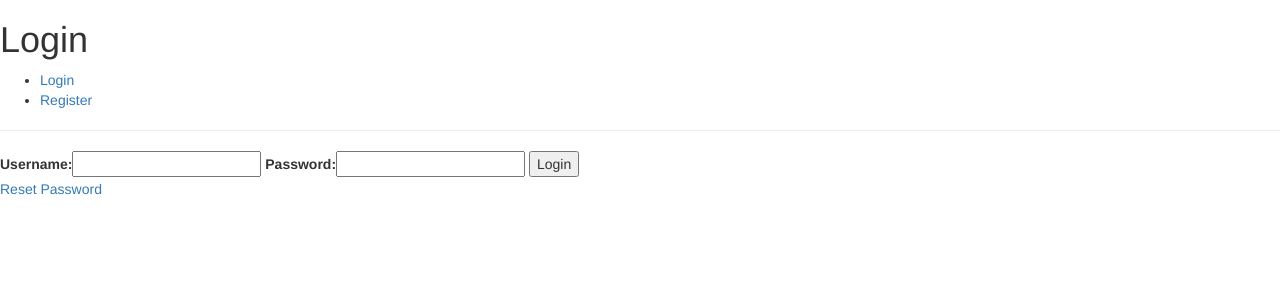
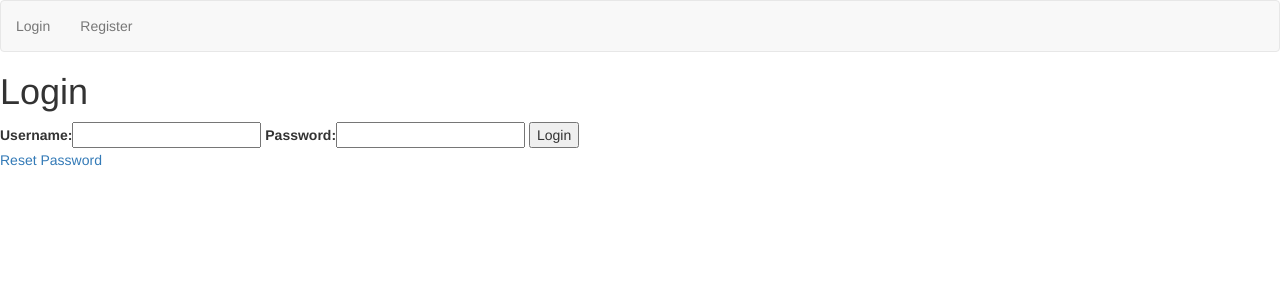
Before and after one commit to ElliotRedhead/LearningDjango-Authentication, a Django app: page /accounts/login/ in a window 1280 px wide. Shown: the top 300 px of the page. Run offline with Django 3.2, Linux system fonts and the light colour scheme; some libraries are stand-ins or nearby versions.

Commit message:
Applied bootstrap styling to nav.

```diff
--- a/django_auth/templates/base.html
+++ b/django_auth/templates/base.html
@@ -8,9 +8,8 @@
 </head>
 
 <body>
-	<h1>{% block page_heading %}{% endblock %}</h1>
-	<nav>
-		<ul>
+	<nav class="navbar navbar-default">
+		<ul class="nav navbar-nav">
         {% if user.is_authenticated %}
 			<li><a href="{% url 'logout' %}">Logout</a></li>
 			<li><a href="{% url 'profile' %}">Profile</a></li>
@@ -20,7 +19,7 @@
         {% endif %}
 		</ul>
 	</nav>
-	<hr>
+	<h1>{% block page_heading %}{% endblock %}</h1>
 	{% if messages %}
 	<div>
 		{% for message in messages %}
```
